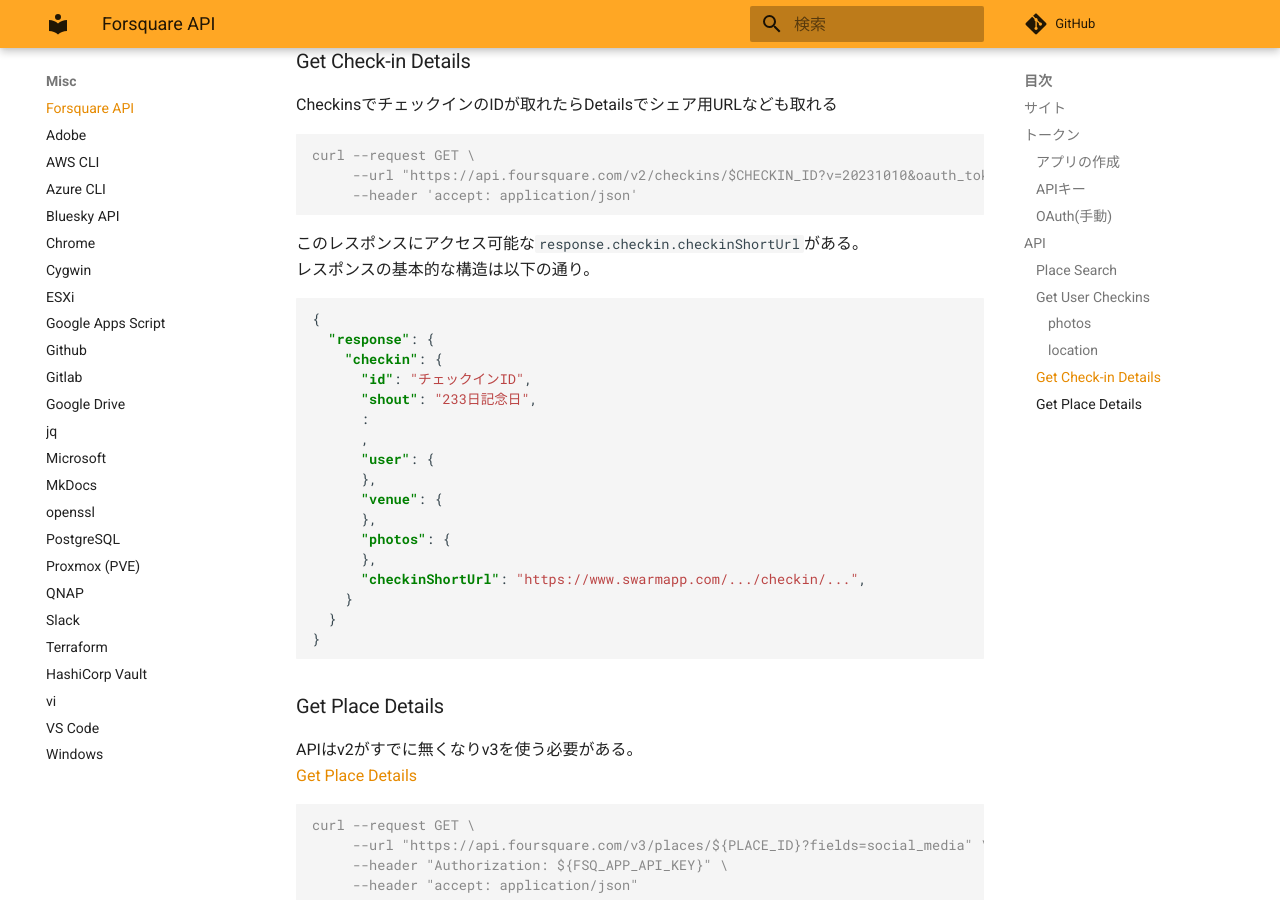
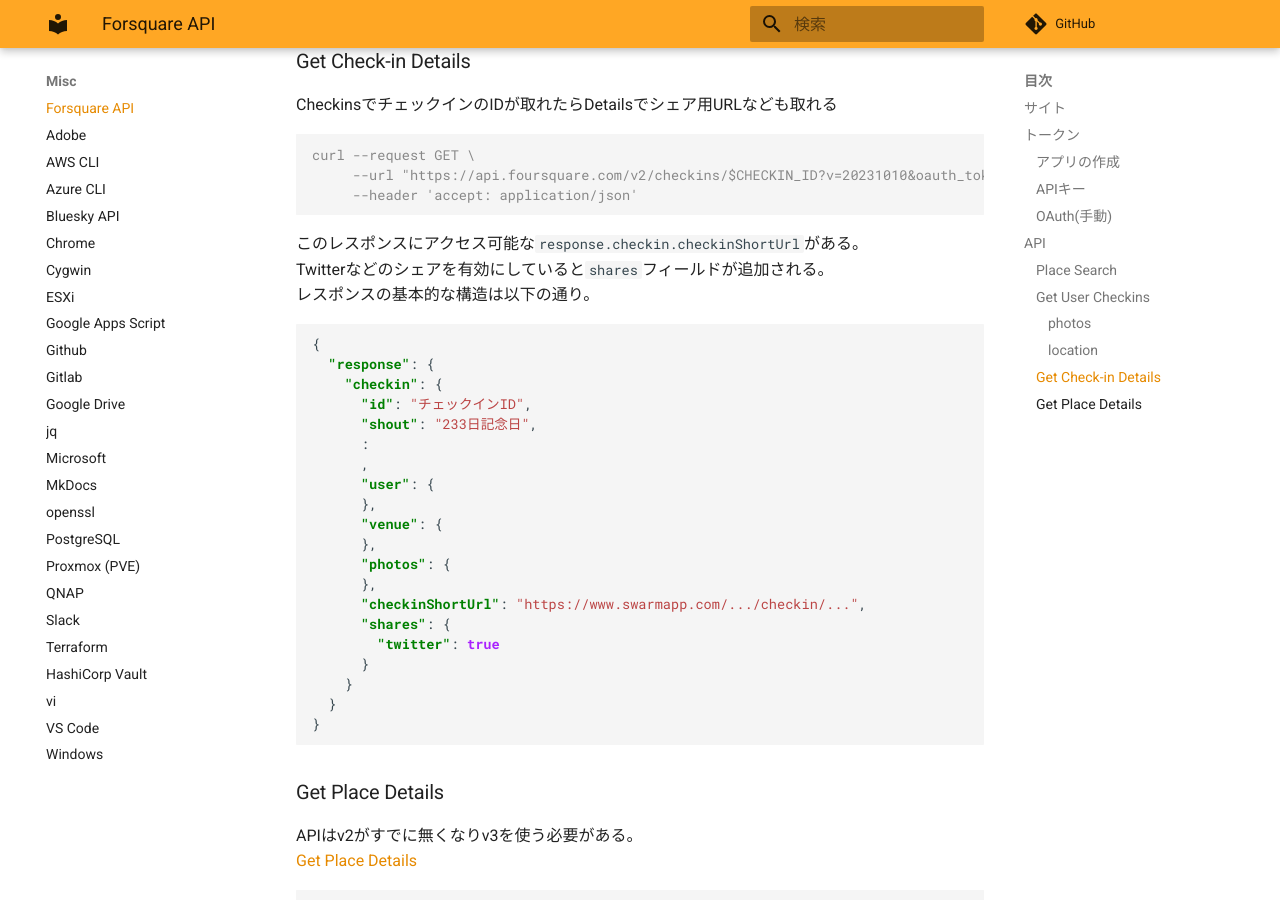
Before and after one commit to zaki-lknr/docs, an MkDocs documentation site: the page built from docs/Misc/4sq.md, in a window 1280 px wide and 900 px high, scrolled down 3074 px. Built offline with MkDocs 1.6.1 and Material for MkDocs 9.7.7, drawn with Linux system fonts in a browser that asks for light colours; comment, search, counter and statistics services are not loaded.

````diff
--- a/docs/Misc/4sq.md
+++ b/docs/Misc/4sq.md
@@ -140,6 +140,7 @@ curl --request GET \
 ```
 
 このレスポンスにアクセス可能な`response.checkin.checkinShortUrl`がある。
+Twitterなどのシェアを有効にしていると`shares`フィールドが追加される。
 レスポンスの基本的な構造は以下の通り。
 
 ```json
@@ -157,6 +158,9 @@ curl --request GET \
       "photos": {
       },
       "checkinShortUrl": "https://www.swarmapp.com/.../checkin/...",
+      "shares": {
+        "twitter": true
+      }
     }
   }
 }
````
